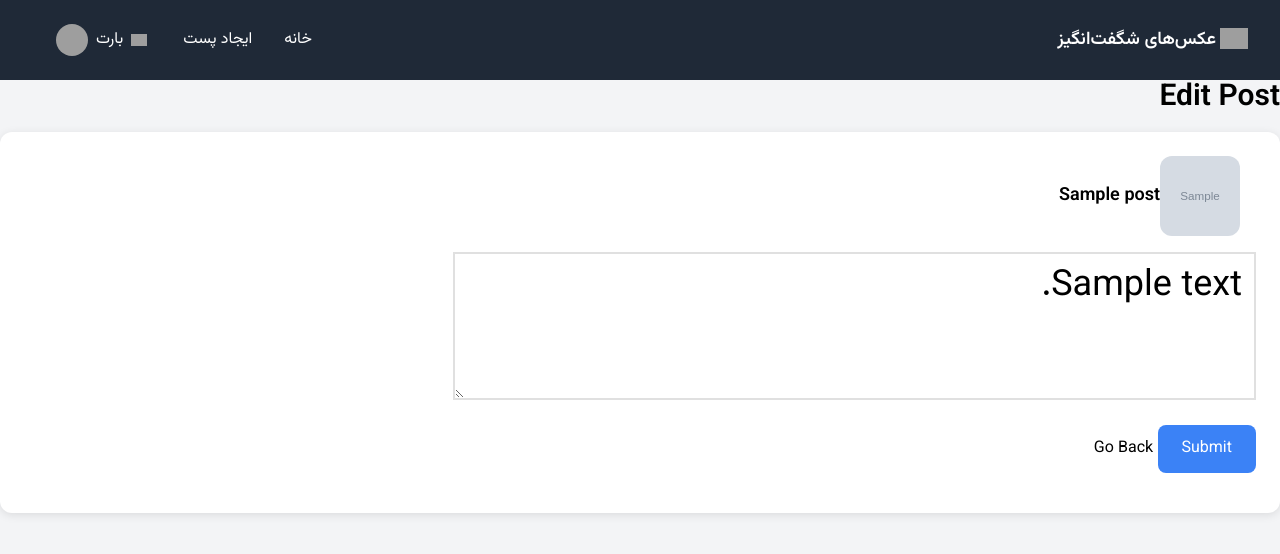
After one commit to yazdancode/chat, a Django app: page /post/edit/00000000-0000-0000-0000-000000000001/ in a window 1280 px wide. The commit adds this page. Shown: the top 554 px of the page. Run offline with Django 5.2, Linux system fonts and the light colour scheme; tables that the repository leaves empty hold one stand-in row (values such as "Sample post"); grey boxes marked "Sample" are stand-in pictures; some libraries are stand-ins or nearby versions; grey boxes are pictures that could not be loaded.

Commit message:
CRUD - Building a web app with Django

```diff
--- a/Post/form.py
+++ b/Post/form.py
@@ -1,8 +1,9 @@
 from django import forms
+from django.forms import ModelForm
 from Post.models import Post
 
 
-class PostCreateForm(forms.ModelForm):
+class PostCreateForm(ModelForm):
     class Meta:
         model = Post
         fields = [
@@ -70,3 +71,22 @@ class PostCreateForm(forms.ModelForm):
         #         "invalid": "لینک تصویر معتبر نیست.",
         #     },
         # }
+
+
+class PostEditForm(ModelForm):
+    class Meta:
+        model = Post
+        fields = [
+            "body",
+        ]
+        labels = {
+            "body": "",
+        }
+        widgets = {
+            "body": forms.Textarea(
+                attrs={
+                    "rows": 3,
+                    "class": "font1 text-4xl",
+                }
+            ),
+        }
--- /dev/null
+++ b/Post/static/Post/css/style.css
@@ -0,0 +1,51 @@
+    /* Custom styles for the form */
+    .card {
+        background-color: #ffffff;
+        box-shadow: 0 2px 10px rgba(0, 0, 0, 0.1);
+        border-radius: 12px;
+    }
+
+    textarea {
+        resize: vertical;
+        font-size: 1rem;
+        border: 2px solid #e0e0e0;
+        padding: 12px;
+        transition: border-color 0.3s;
+    }
+
+    textarea:focus {
+        border-color: #3b82f6; /* Blue on focus */
+        outline: none;
+    }
+
+    button {
+        background-color: #3b82f6;
+        color: white;
+        padding: 12px 24px;
+        border-radius: 8px;
+        border: none;
+        cursor: pointer;
+        font-size: 1rem;
+        transition: background-color 0.3s;
+    }
+
+    button:hover {
+        background-color: #2563eb;
+    }
+
+    button:focus {
+        outline: none;
+    }
+
+    a.button.secondaryAction {
+        background-color: #f3f4f6;
+        color: #374151;
+        padding: 12px 24px;
+        border-radius: 8px;
+        text-decoration: none;
+        transition: background-color 0.3s;
+    }
+
+    a.button.secondaryAction:hover {
+       background-color: #d1d5db;
+    }
--- /dev/null
+++ b/Post/static/Post/js/main.js
@@ -0,0 +1,51 @@
+    /* Custom styles for the form */
+    .card {
+        background-color: #ffffff;
+        box-shadow: 0 2px 10px rgba(0, 0, 0, 0.1);
+        border-radius: 12px;
+    }
+
+    textarea {
+        resize: vertical;
+        font-size: 1rem;
+        border: 2px solid #e0e0e0;
+        padding: 12px;
+        transition: border-color 0.3s;
+    }
+
+    textarea:focus {
+        border-color: #3b82f6; /* Blue on focus */
+        outline: none;
+    }
+
+    button {
+        background-color: #3b82f6;
+        color: white;
+        padding: 12px 24px;
+        border-radius: 8px;
+        border: none;
+        cursor: pointer;
+        font-size: 1rem;
+        transition: background-color 0.3s;
+    }
+
+    button:hover {
+    background-color: #2563eb;
+    }
+
+    button:focus {
+        outline: none;
+    }
+
+    a.button.secondaryAction {
+        background-color: #f3f4f6;
+        color: #374151;
+        padding: 12px 24px;
+        border-radius: 8px;
+        text-decoration: none;
+        transition: background-color 0.3s;
+    }
+
+    a.button.secondaryAction:hover {
+        background-color: #d1d5db;
+    }
--- a/Post/urls.py
+++ b/Post/urls.py
@@ -1,12 +1,11 @@
 from django.urls import path
 
-from Post.views import HomeView, PostCreateView, post_delete_view
-
-# from Post.views import home_view
+from Post.views import HomeView, PostCreateView, PostDeleteView, PostUpdateView
 
 
 urlpatterns = [
     path("", HomeView.as_view(), name="home"),
     path("post/create/", PostCreateView.as_view(), name="post-create"),
-    path("post/delete/<pk>/", post_delete_view, name="post-delete"),
+    path("post/delete/<pk>/", PostDeleteView.as_view(), name="post-delete"),
+    path("post/edit/<pk>/", PostUpdateView.as_view(), name="post-edit"),
 ]
--- a/Post/views.py
+++ b/Post/views.py
@@ -1,11 +1,15 @@
 import requests
 from bs4 import BeautifulSoup
+from django.contrib import messages
+from django.contrib.messages.views import SuccessMessageMixin
 from django.http import HttpResponse
-from django.shortcuts import render, redirect, get_object_or_404
+from django.shortcuts import render, redirect
+from django.urls import reverse_lazy
 from django.views import View
 from django.views.generic import ListView
-from django.contrib import messages
-from Post.form import PostCreateForm
+from django.views.generic.edit import DeleteView, UpdateView
+
+from Post.form import PostCreateForm, PostEditForm
 from Post.models import Post
 
 
@@ -91,15 +95,53 @@ class PostCreateView(View):
 
 
 # TODO: function with test written There is a readability in the code at all
-def post_delete_view(request, pk):
-    post = get_object_or_404(Post, id=pk)
-
-    if request.method == "POST":
-        post.delete()
-        messages.success(request, "پست با موفقیت حذف شد")
-        return redirect("home")
-    return render(request, "posts/post_delete.html", {"post": post})
+# def post_delete_view(request, pk):
+#     post = get_object_or_404(Post, id=pk)
+#
+#     if request.method == "POST":
+#         post.delete()
+#         messages.success(request, "پست با موفقیت حذف شد")
+#         return redirect("home")
+#     return render(request, "posts/post_delete.html", {"post": post})
 
 
-# class DeleteView(View):
-#     template_name = "posts/post_delete.html"
+class PostDeleteView(SuccessMessageMixin, DeleteView):
+    model = Post
+    template_name = "posts/post_delete.html"
+    success_url = reverse_lazy("home")
+    success_message = "پست با موفقیت حذف شد"
+
+    def delete(self, request, *args, **kwargs):
+        # Custom delete logic or additional processing (if needed)
+        messages.success(self.request, self.success_message)
+        return super().delete(request, *args, **kwargs)
+
+
+# TODO: function with test written There is a readability in the code at all
+# def post_edit_view(request, pk):
+#     post = Post.objects.get(pk=pk)
+#     form = PostEditForm(instance=post)
+#     context = {
+#         'post': post,
+#         'form': form
+#     }
+#     if request.method == 'POST':
+#         form = PostEditForm(request.POST, instance=post)
+#         if form.is_valid():
+#             form.save()
+#             messages.success(request, 'Post updated')
+#             return redirect('home')
+#     return render(request, 'posts/post_edit.html', context=context)
+
+
+class PostUpdateView(SuccessMessageMixin, UpdateView):
+    model = Post
+    form_class = PostEditForm
+    template_name = "posts/post_edit.html"
+    success_url = reverse_lazy("home")
+    success_message = "پست به روز شد"
+
+    def get_context_data(self, **kwargs):
+        context = super().get_context_data(**kwargs)
+        context["post"] = self.object
+        return context
--- a/templates/posts/post.html
+++ b/templates/posts/post.html
@@ -28,7 +28,7 @@
                                 ۱
                             </div>
                             <a href="#">لایک</a>
-                            <a href="#">ویرایش</a>
+                            <a href="{% url 'post-edit' post.id %}">ویرایش</a>
                             <a href="{% url 'post-delete' post.id %}">حذف</a>
                         </div>
                     </div>
--- /dev/null
+++ b/templates/posts/post_edit.html
@@ -0,0 +1,25 @@
+{% extends 'layouts/b.html' %}
+{% load static %}
+{% block content %}
+<h1 class="text-3xl font-bold mb-4">Edit Post</h1>
+
+<div class="card p-6 bg-white shadow-lg rounded-lg">
+    <div class="flex items-center mb-4">
+        <img class="w-20 h-20 object-cover rounded-xl mr-4" src="{{ post.image }}" alt="Post Image">
+        <h3 class="text-lg font-bold">{{ post.title }}</h3>
+    </div>
+
+    <div class="pb-4">
+        <form method="POST" id="post-form">
+            {% csrf_token %}
+            {{ form }}
+            <div class="pt-4">
+                <button type="submit" class="btn-primary">Submit</button>
+                <a href="javascript:history.back()" class="btn-secondary ml-2">Go Back</a>
+            </div>
+        </form>
+    </div>
+</div>
+<link rel="stylesheet" href="{% static 'Post/css/style.css' %}">
+<script type="text/javascript" src="{% static 'Post/js/main.js' %}"></script>
+{% endblock %}
```
Also changed, not shown: templates/posts/post_delete.html (+35 -7 lines).
